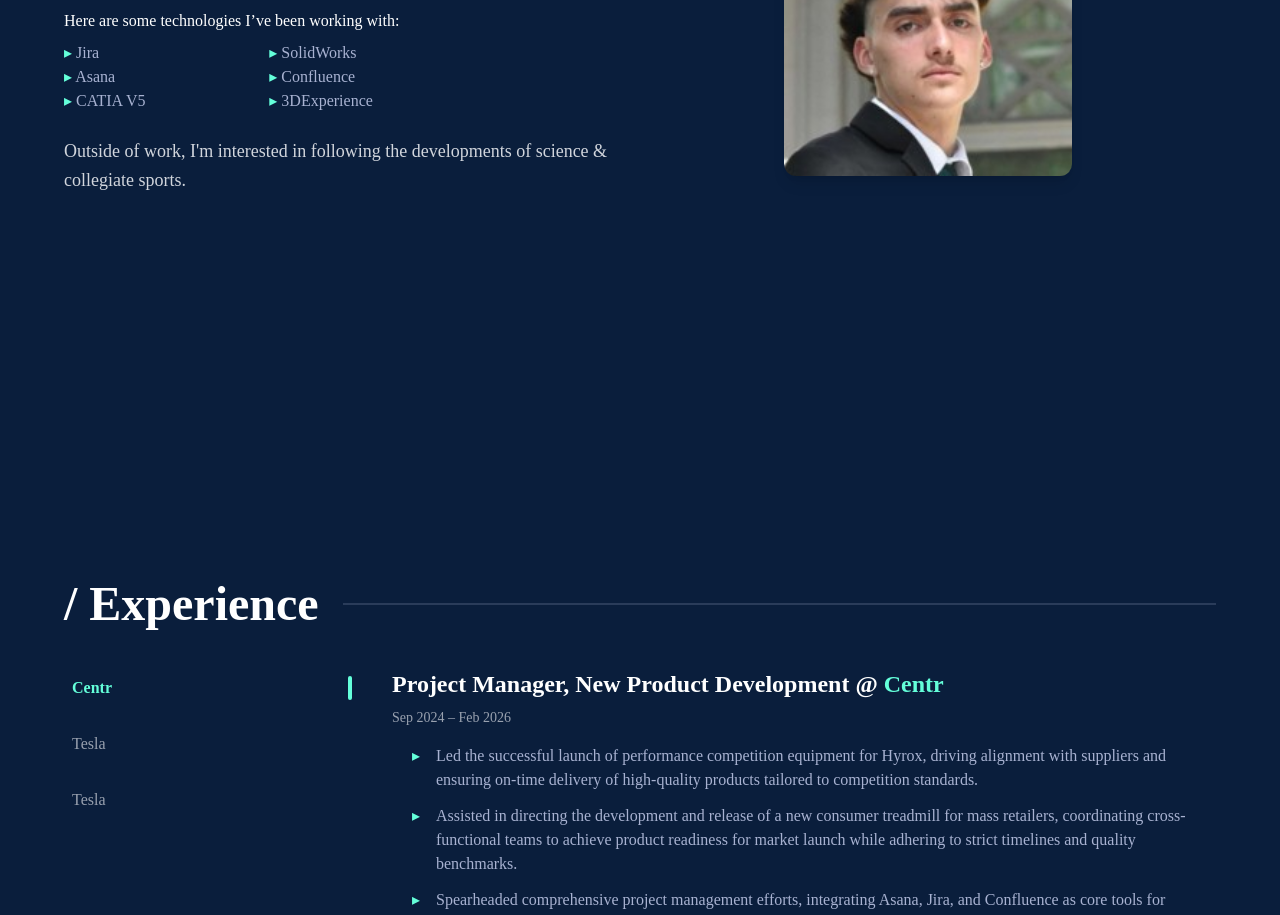
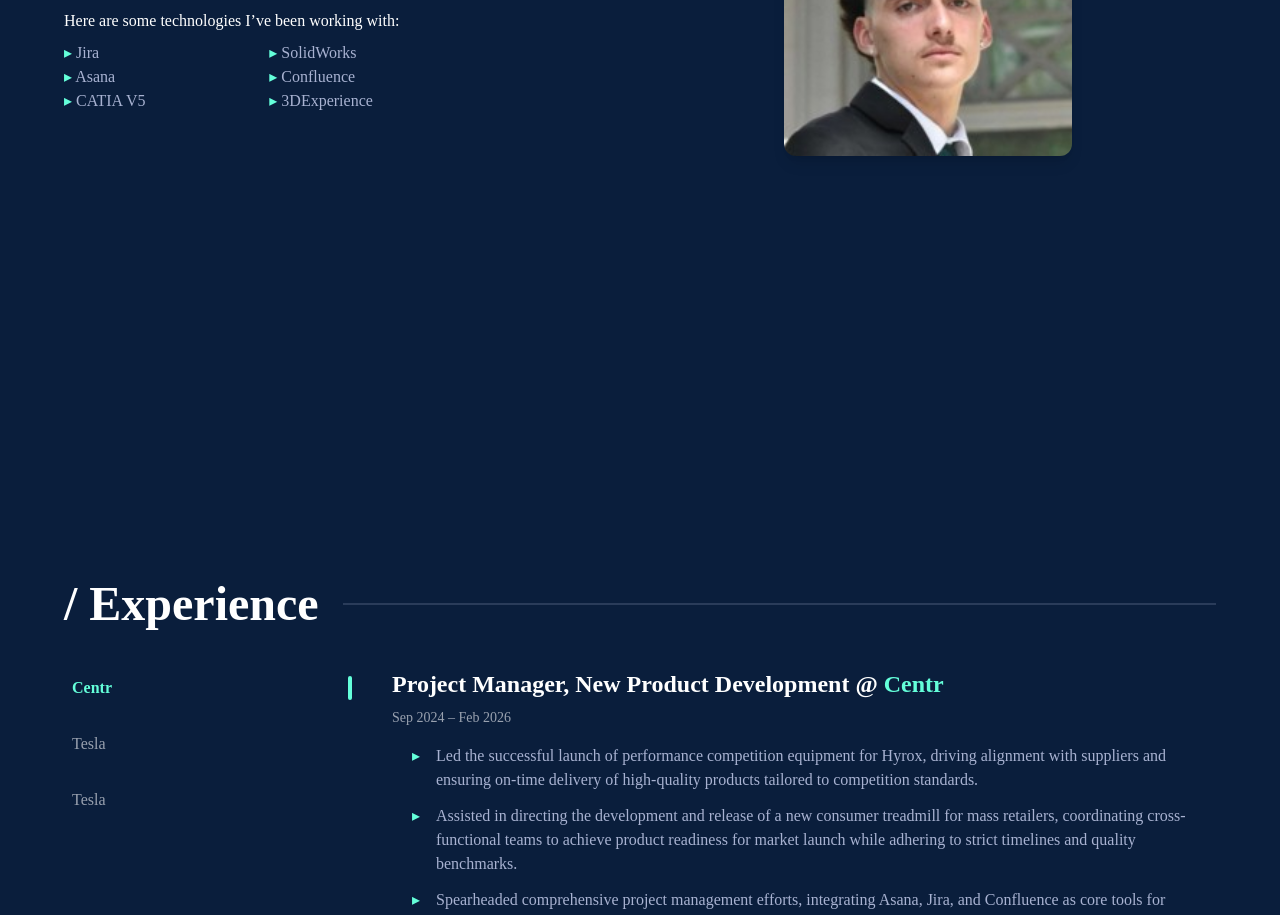
Before and after one commit to deklanphillips/portfolio, a React (Vite) app: page / in a window 1280 px wide. Shown: the part 1100-2015 px from the top of the page. Built offline with nearby package versions, Linux system fonts and the light colour scheme; a web font is replaced by a local one.

Commit message:
Remove "Outside of work" line from About section
Co-Authored-By: Claude Opus 4.8 <noreply@anthropic.com>
Claude-Session: https://claude.ai/code/session_015Zvnoxy2UXcLghvoAi1b5a

```diff
--- a/src/Components/sections/about.jsx
+++ b/src/Components/sections/about.jsx
@@ -57,10 +57,6 @@ export const About = () => {
                   </div>
                 </div>
               </div>
-
-              <p className="text-lg leading-relaxed">
-                Outside of work, I'm interested in following the developments of science & collegiate sports.
-              </p>
             </div>
 
             {/* Right Image */}
```
